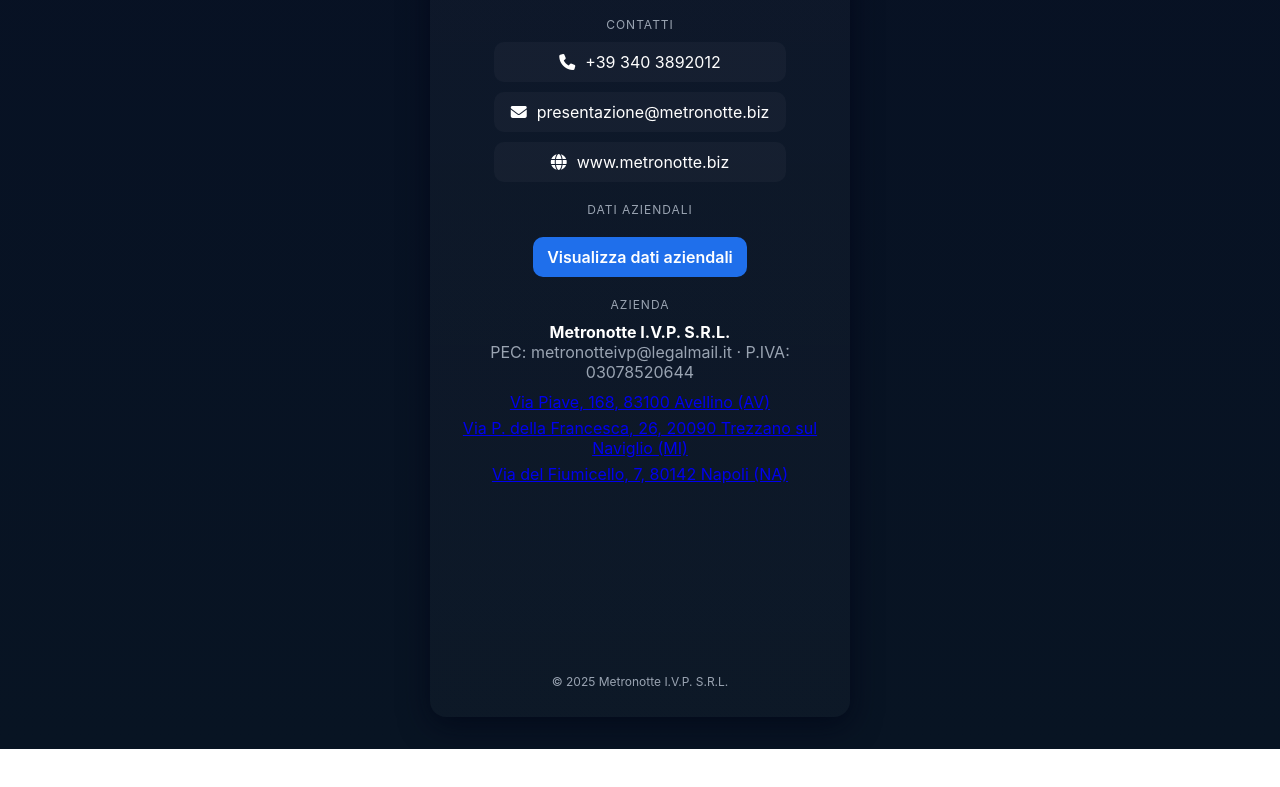
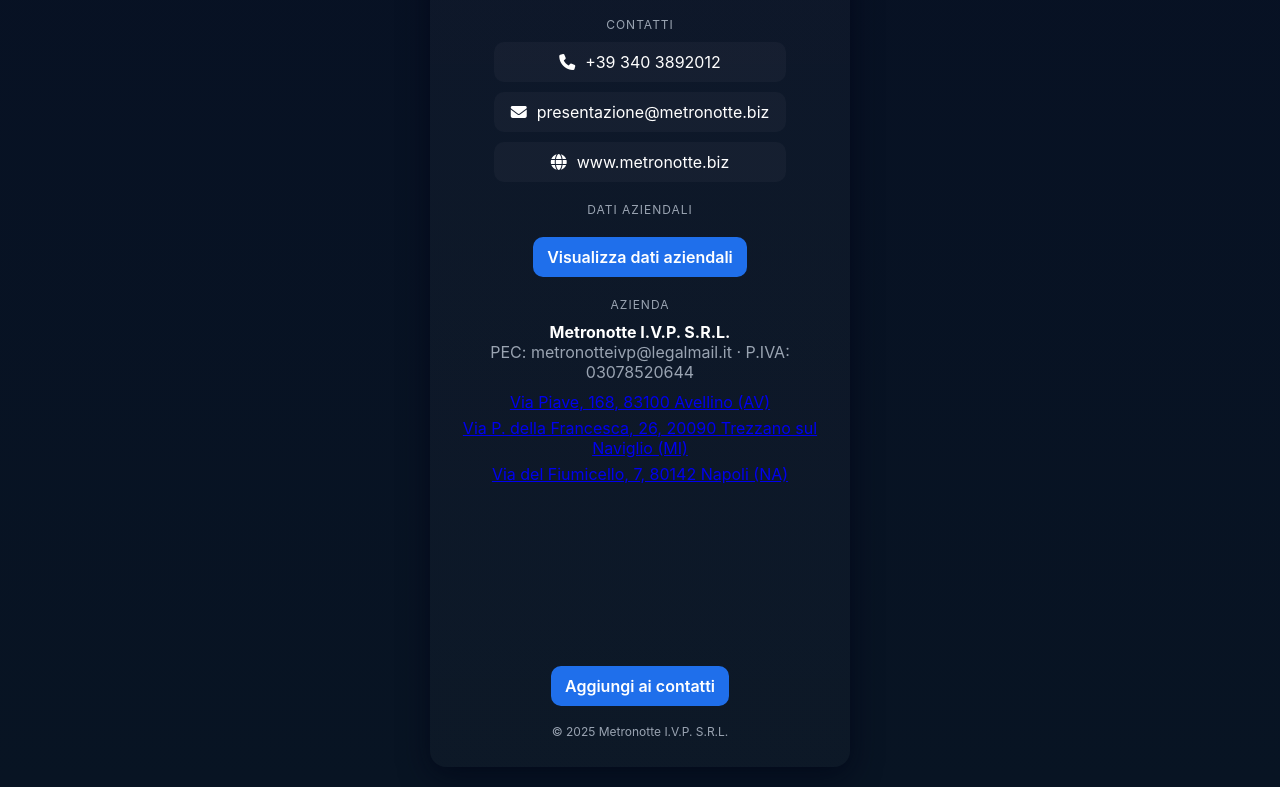
Before and after one commit to MetronotteIvp/ugocastaldovcard, a plain HTML site: page index.html in a window 1280 px wide. Shown: the part 498-1285 px from the top of the page. Before the commit the page ends 1247 px from the top, so only its background shows below. Drawn offline with Linux system fonts and the light colour scheme; a script that the page names is missing.

Commit message:
Update index.html

```diff
--- a/index.html
+++ b/index.html
@@ -133,7 +133,9 @@
     <div class="qr">
       <canvas id="qrcode"></canvas>
     </div>
-
+   </div>
+ <!-- 🔵 NUOVA SEZIONE: AGGIUNGI AI CONTATTI -->
+    <a class="btn" href="https://metronotteivp.github.io/ugocastaldocontatti/capone.vcf" download>Aggiungi ai contatti</a>
     <footer>© 2025 Metronotte I.V.P. S.R.L.</footer>
   </main>
 
```
